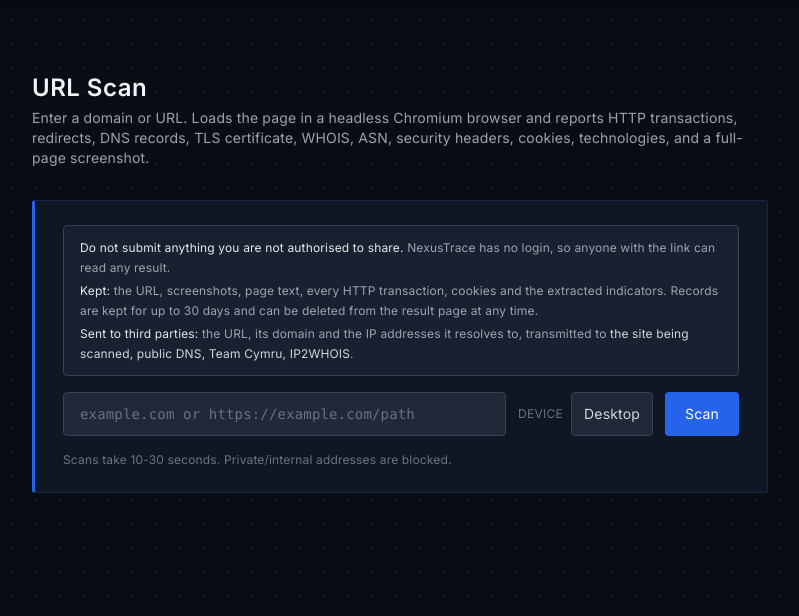
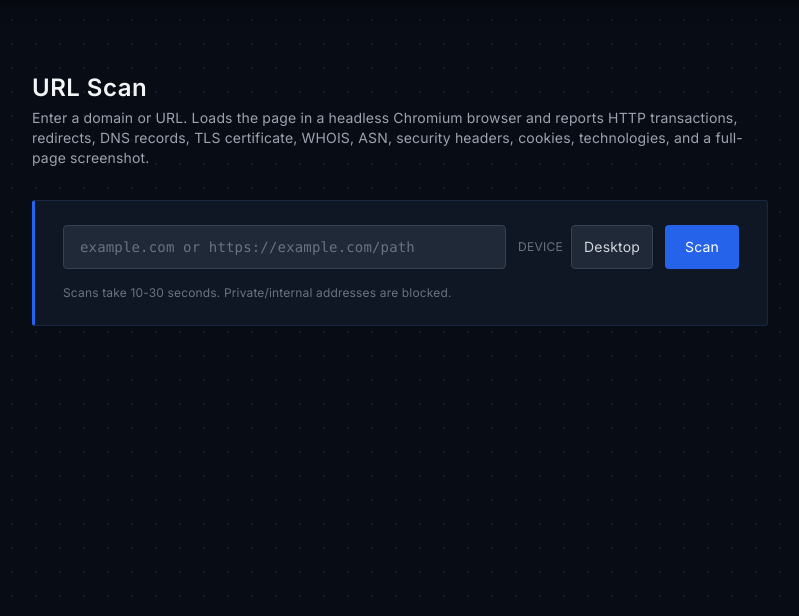
Before and after one commit to zswizzle00/NexusTrace, a Flask app: page /url_scan in a window 1280 px wide. Shown: the part 64-680 px from the top of the page, without its empty margins (240-1039 px from the left). Run offline with Flask 3, Linux system fonts and the light colour scheme; parts of the project's set-up code (start-up, migrations or seed data) failed here and were passed over; some libraries are stand-ins or nearby versions.

Commit message:
removed notice boxes

```diff
--- a/templates/_use_notice.html
+++ /dev/null
@@ -1,26 +0,0 @@
-{# Acceptable-use and third-party disclosure. Not dismissible on purpose. Service names
-   come from app/utils/disclosure.py via the `disclosure_for` Jinja global, so they
-   cannot drift from what the service layer actually calls. #}
-{% macro use_notice(surface) %}
-{% set d = disclosure_for(surface) %}
-<div class="rounded border border-gray-700 bg-gray-800/60 px-4 py-3 text-xs text-gray-400 leading-relaxed">
-  <p>
-    <span class="text-gray-200 font-medium">Do not submit anything you are not authorised to share.</span>
-    NexusTrace has no login, so anyone with the link can read any result.
-  </p>
-  <p class="mt-1">
-    <span class="text-gray-200 font-medium">Kept:</span> {{ d.retained }}.{% if d.retention %} {{ d.retention }}{% endif %}
-  </p>
-  <p class="mt-1">
-    <span class="text-gray-200 font-medium">Sent to third parties:</span>
-    {{ d.sends }}, transmitted to
-    <span class="text-gray-300">{{ d.always | join(', ') }}</span>.
-  </p>
-  {% if d.on_click %}
-  <p class="mt-1">
-    Result pages also link to <span class="text-gray-300">{{ d.on_click | join(', ') }}</span>,
-    which receive the indicator only if you click through.
-  </p>
-  {% endif %}
-</div>
-{% endmacro %}
--- a/templates/email_analysis.html
+++ b/templates/email_analysis.html
@@ -1,5 +1,4 @@
 {% extends "base.html" %}
-{% from "_use_notice.html" import use_notice %}
 
 {% block title %}E-mail Analysis | NexusTrace{% endblock %}
 
@@ -56,8 +55,6 @@
 
     </div>
 
-    <div class="mt-4">{{ use_notice('email') }}</div>
-
     <div class="flex items-center gap-3 mt-4">
       <button type="submit" class="px-5 py-2.5 bg-blue-600 hover:bg-blue-700 text-white text-sm font-medium rounded transition-colors">
         Analyze
--- a/templates/file_analysis.html
+++ b/templates/file_analysis.html
@@ -1,6 +1,5 @@
 {% extends "base.html" %}
 {% from "_submit_form.html" import ioc_form, sample_form %}
-{% from "_use_notice.html" import use_notice %}
 
 {% block title %}File Analysis | NexusTrace{% endblock %}
 
@@ -55,8 +54,6 @@
       </label>
       <input type="file" id="sample-file" name="file" class="hidden">
     </div>
-
-    <div class="mt-4">{{ use_notice('file') }}</div>
 
     <div class="flex items-center gap-3 mt-4">
       <button type="submit" class="px-5 py-2.5 bg-blue-600 hover:bg-blue-700 text-white text-sm font-medium rounded transition-colors">
--- a/templates/url_scan.html
+++ b/templates/url_scan.html
@@ -1,5 +1,4 @@
 {% extends "base.html" %}
-{% from "_use_notice.html" import use_notice %}
 
 {% block title %}URL Scan | NexusTrace{% endblock %}
 
@@ -22,7 +21,6 @@
 
   <form method="POST" action="/url_scan" class="nt-card p-6 mb-8">
     <input type="hidden" name="csrf_token" value="{{ csrf_token() }}" />
-    <div class="mb-4">{{ use_notice('url_scan') }}</div>
     <div class="flex flex-col sm:flex-row gap-3 mb-4">
       <input
         type="text"
```
Also changed, not shown: app/tests/test_governance.py (+9 -39 lines).
